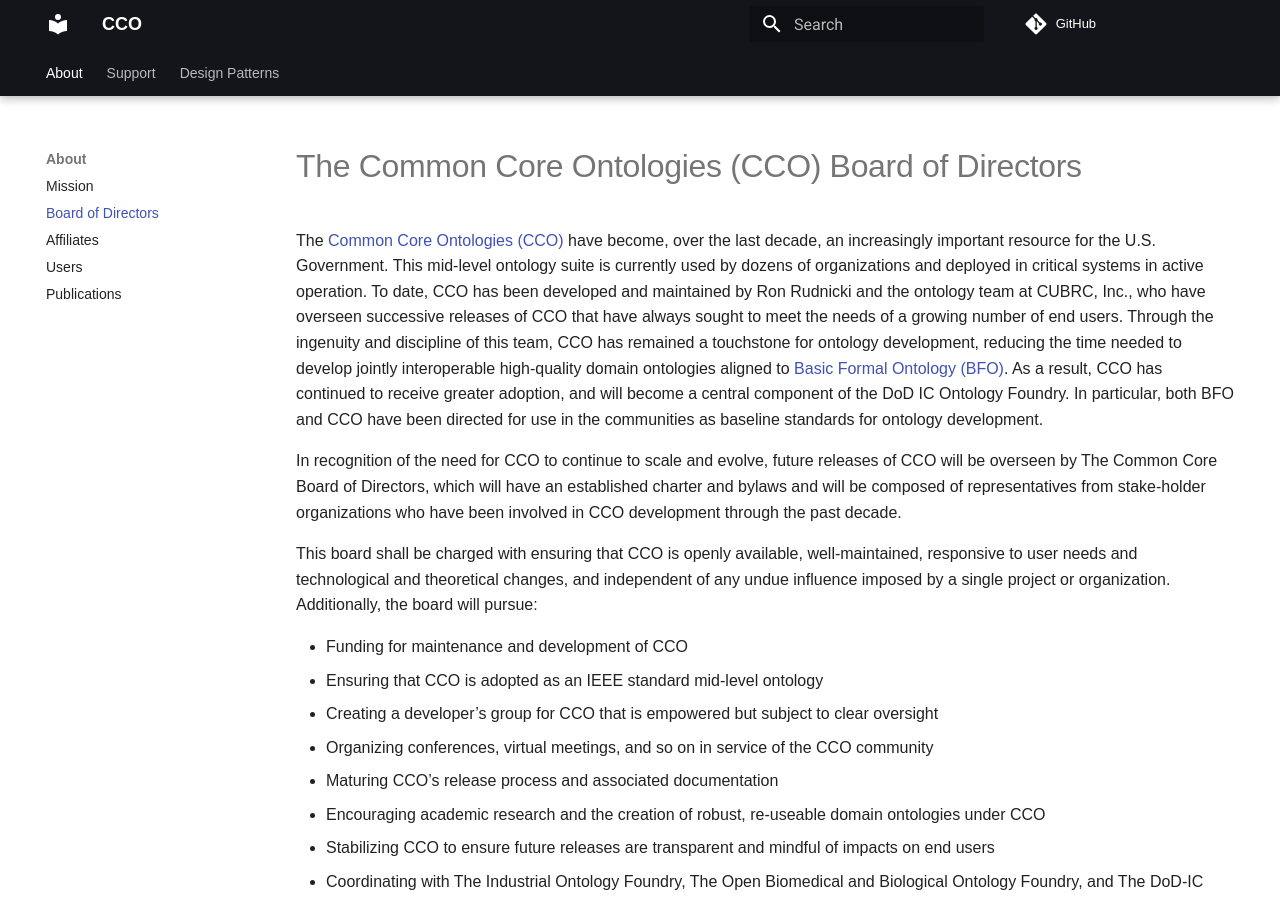
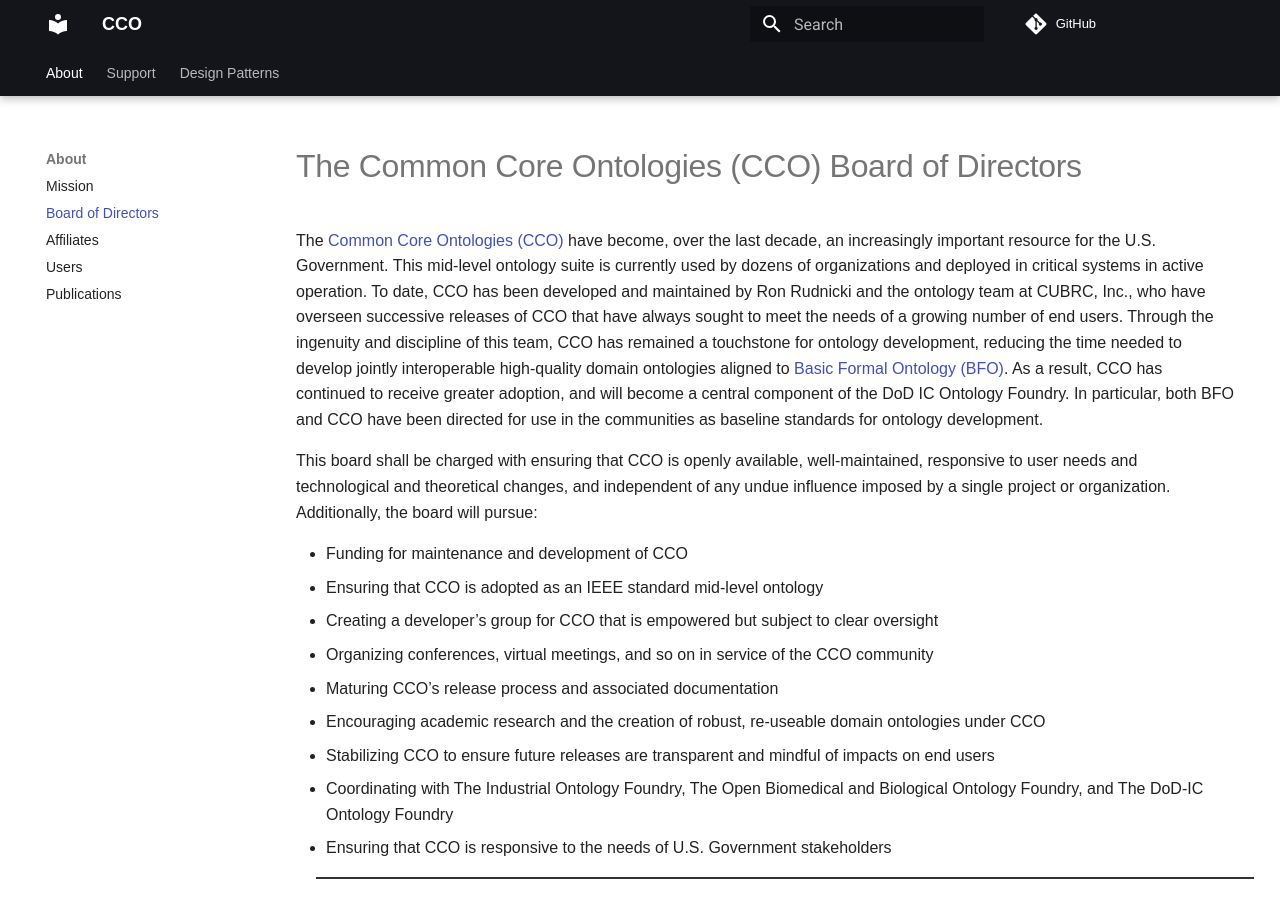
Before and after one commit to CommonCoreOntology/cco-webpage, an MkDocs documentation site: the page built from docs/board.md, in a window 1280 px wide and 900 px high. Built offline with MkDocs 1.6.1 and Material for MkDocs 9.7.7, drawn with Linux system fonts in a browser that asks for light colours; comment, search, counter and statistics services are not loaded.

Commit message:
Update board.md
-test if changes are visible

```diff
--- a/docs/board.md
+++ b/docs/board.md
@@ -51,9 +51,6 @@
     <h1>The Common Core Ontologies (CCO) Board of Directors</h1>
     <p>
         The <a href="https://github.com/CommonCoreOntology" target="_blank">Common Core Ontologies (CCO)</a> have become, over the last decade, an increasingly important resource for the U.S. Government. This mid-level ontology suite is currently used by dozens of organizations and deployed in critical systems in active operation. To date, CCO has been developed and maintained by Ron Rudnicki and the ontology team at CUBRC, Inc., who have overseen successive releases of CCO that have always sought to meet the needs of a growing number of end users. Through the ingenuity and discipline of this team, CCO has remained a touchstone for ontology development, reducing the time needed to develop jointly interoperable high-quality domain ontologies aligned to <a href="https://github.com/BFO-ontology/BFO-2020" target="_blank">Basic Formal Ontology (BFO)</a>. As a result, CCO has continued to receive greater adoption, and will become a central component of the DoD IC Ontology Foundry. In particular, both BFO and CCO have been directed for use in the communities as baseline standards for ontology development.
-    </p>
-    <p>
-        In recognition of the need for CCO to continue to scale and evolve, future releases of CCO will be overseen by The Common Core Board of Directors, which will have an established charter and bylaws and will be composed of representatives from stake-holder organizations who have been involved in CCO development through the past decade.
     </p>
     <p>
         This board shall be charged with ensuring that CCO is openly available, well-maintained, responsive to user needs and technological and theoretical changes, and independent of any undue influence imposed by a single project or organization. Additionally, the board will pursue:
```
